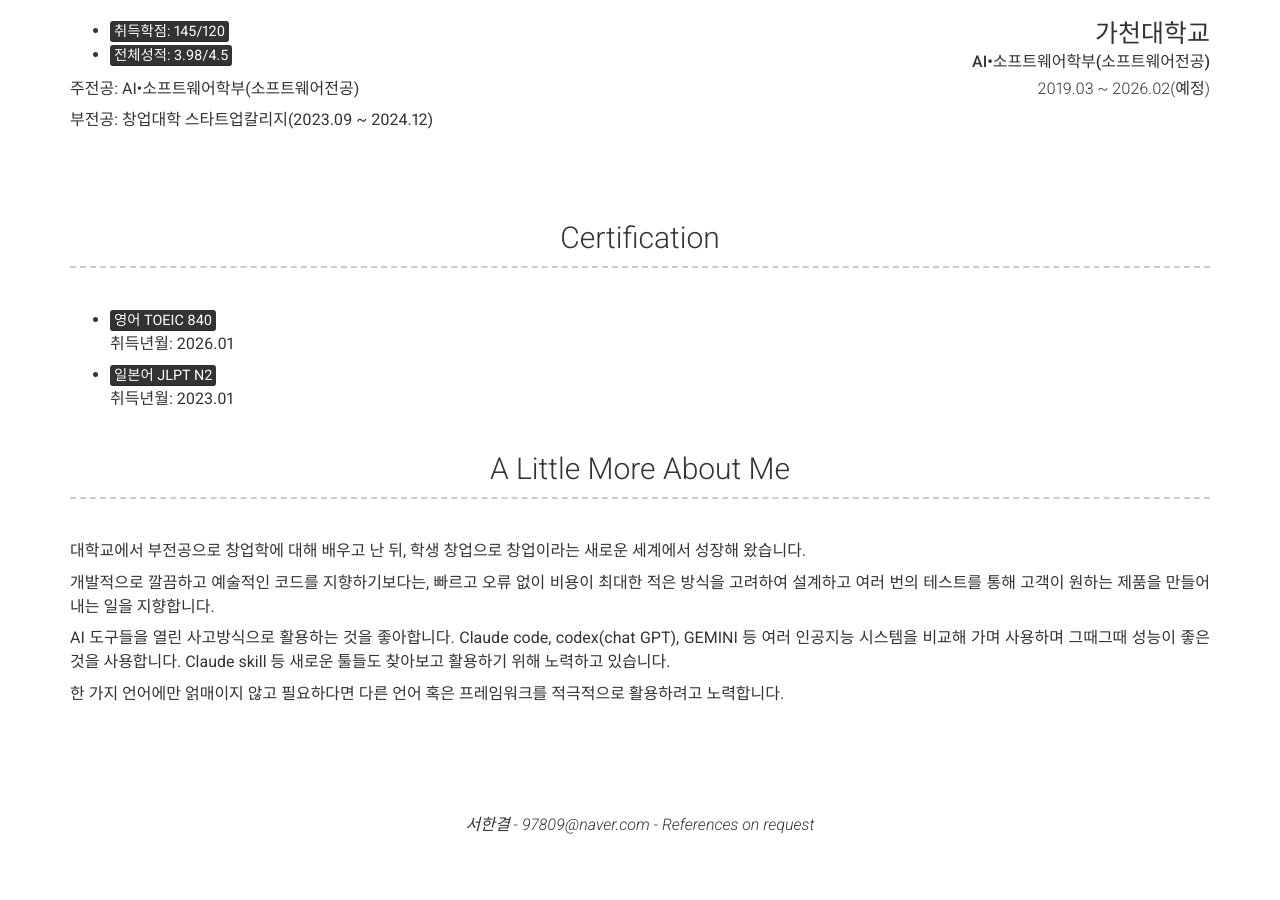
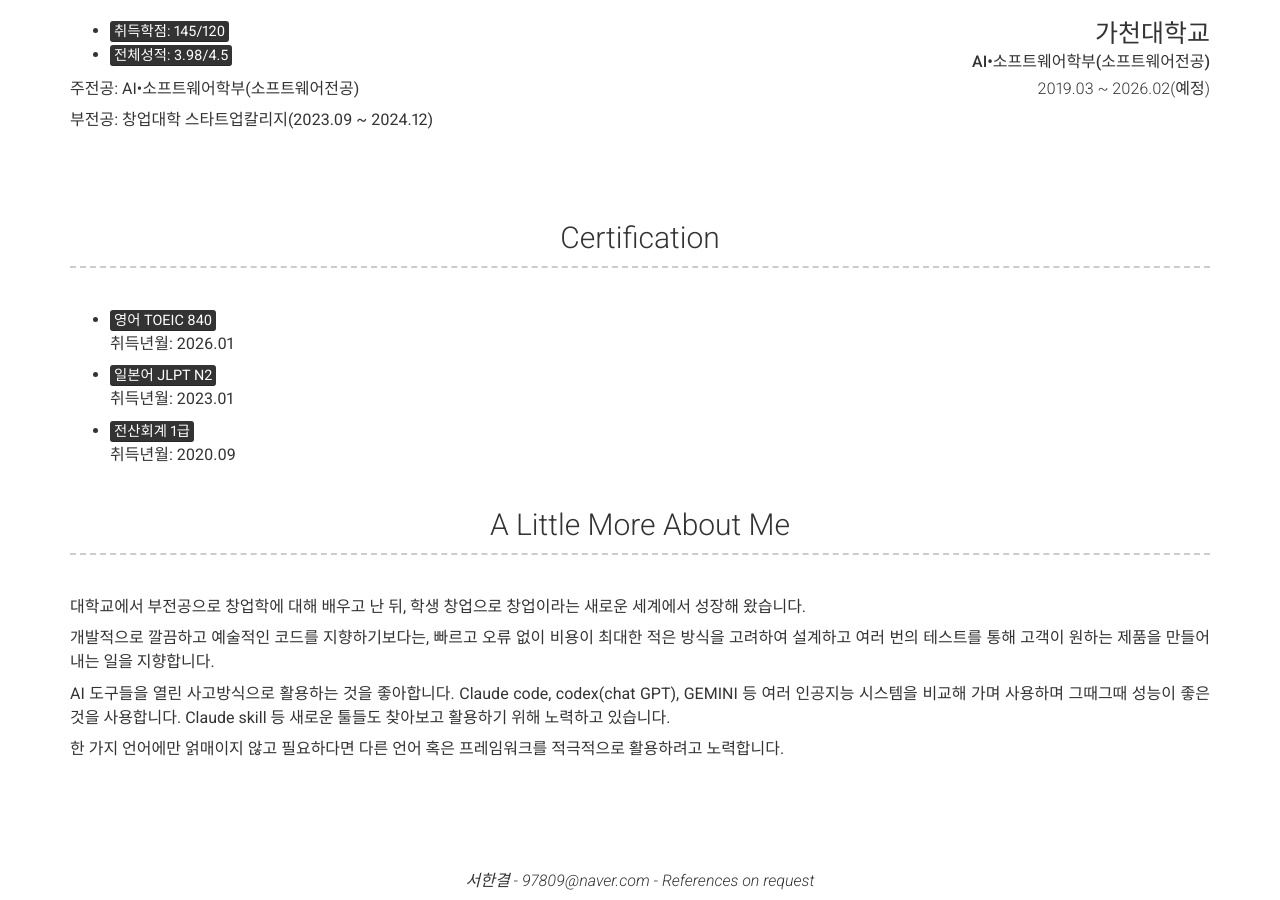
Before and after one commit to Hangyeol-SSeo/Hangyeol-SSeo.github.io, a Jekyll site: the page built from index.md, in a window 1280 px wide and 900 px high, scrolled down 2922 px. Built offline with Jekyll 4.4.1, drawn with Linux system fonts in a browser that asks for light colours; nearby versions of some CDN libraries; before the commit the page ends 3767 px from its top, so only the background shows below that.

Commit message:
전산회계 자격증 추가

```diff
--- a/_config.yml
+++ b/_config.yml
@@ -245,6 +245,9 @@ content:
       - <mark>일본어 JLPT N2</mark><br/>
         취득년월: 2023.01
 
+      - <mark>전산회계 1급</mark><br/>
+        취득년월: 2020.09
+
   - title: A Little More About Me
     layout: text
     content: | # this will include new lines to allow paragraphs
```
Also changed, not shown: 1 other file.
